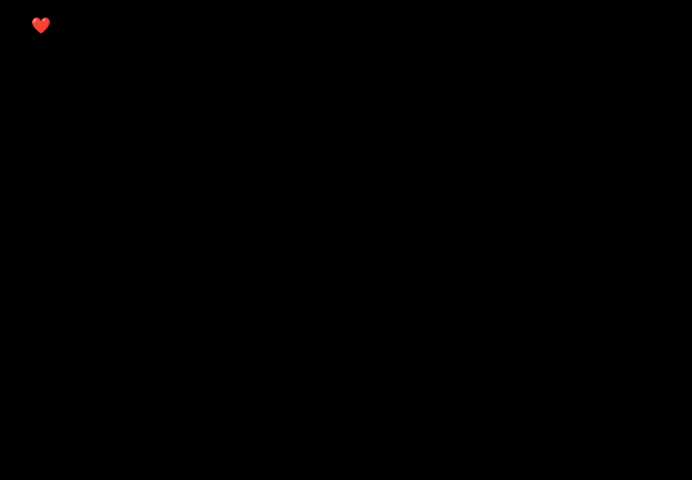
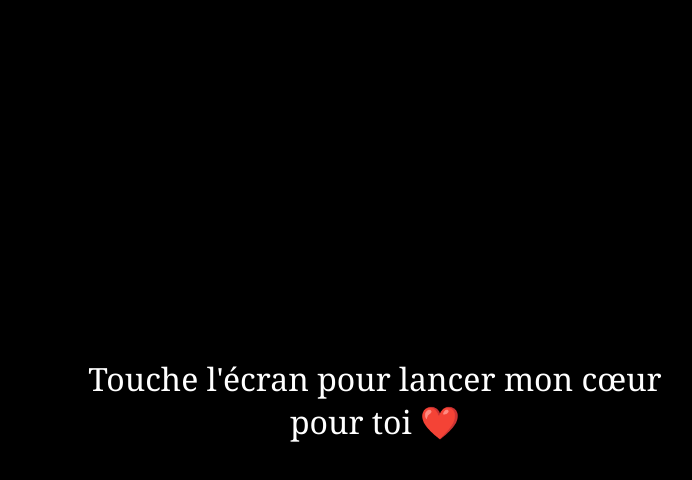
Before and after one commit to devaximods/Snappppp, a plain HTML site: page index.html in a window 1280 px wide. Shown: the whole page, without its empty margins (265-957 px from the left). Drawn offline with Linux system fonts and the light colour scheme.

Commit message:
Update style.css

```diff
--- a/style.css
+++ b/style.css
@@ -3,6 +3,18 @@ html, body {
     height: 100vh;
     overflow: hidden;
     background: #000;
+}
+
+.start-screen {
+    position: absolute;
+    top: 50%;
+    left: 50%;
+    transform: translate(-50%, -50%);
+    font-family: 'Georgia', serif;
+    font-size: 32px;
+    color: white;
+    text-align: center;
+    z-index: 20;
 }
 
 .message {
@@ -14,17 +26,7 @@ html, body {
     font-size: 34px;
     color: white;
     text-align: center;
-    opacity: 0;
-    animation: fadeIn 8s forwards 4s;
-    z-index: 10;
     text-shadow: 0 0 30px #ff1744;
     max-width: 90%;
+    z-index: 10;
 }
-
-@keyframes fadeIn {
-    to { opacity: 1; }
-}
-
-audio {
-    display: none;
-}
```
